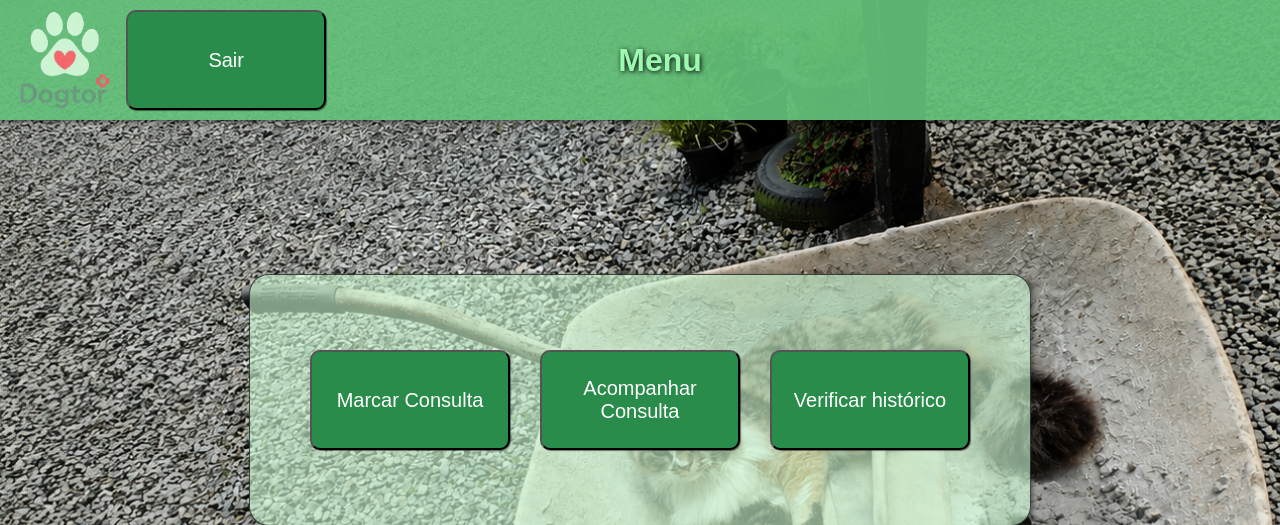
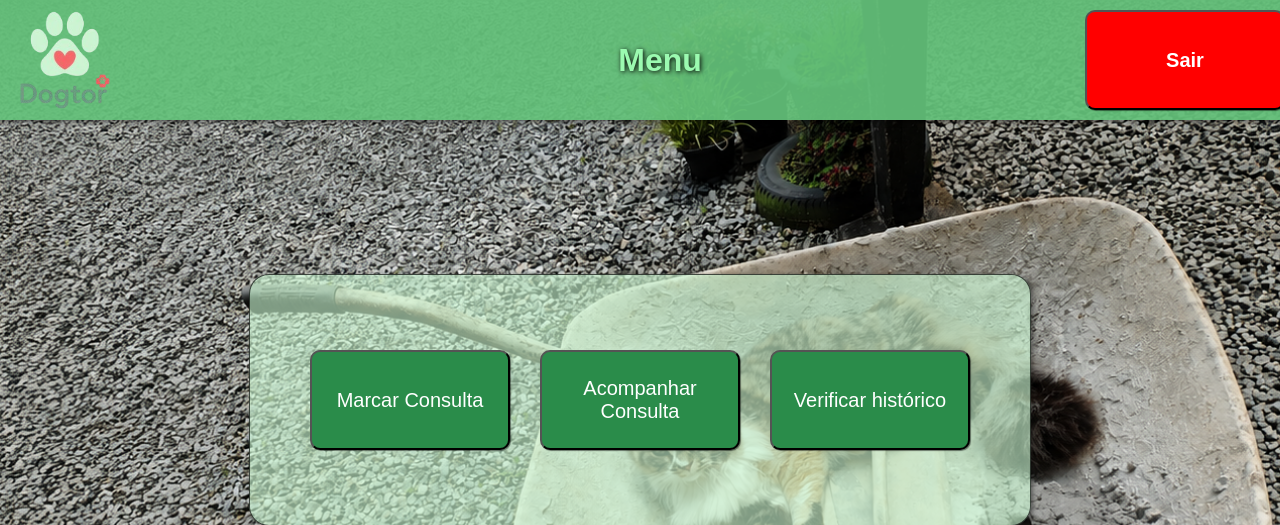
Before and after one commit to UlfGunnar/Projeto-Senai-2-4, a Flask app: page /menu in a window 1280 px wide. Shown: the top 525 px of the page. Run offline with Flask 3, Linux system fonts and the light colour scheme.

Commit message:
ajustes no botão de todas as páginas

```diff
--- a/static/css/Login/Login_geral.css
+++ b/static/css/Login/Login_geral.css
@@ -109,6 +109,10 @@ main > section#login > form > button:hover {
     cursor: pointer;
 }
 
+main > section#login > form > button:active {
+    background-color: #136930;
+}
+
 main > section#register {
     margin-top: 20px;
 }
--- a/static/css/Menu/Menu_cliente/Menu_cliente_geral.css
+++ b/static/css/Menu/Menu_cliente/Menu_cliente_geral.css
@@ -41,6 +41,15 @@ header > h1 {
     text-shadow: 1px 1px 5px black;
 }
 
+header > form {
+    margin-left: auto;
+}
+
+button#sair {
+    background-color: red;
+    font-weight: bold;
+}
+
 main {
     display: flex;
     justify-content: center;
@@ -76,5 +85,5 @@ button:hover {
 }
 
 button:active {
-    background-color: #2A8C4A;
+    background-color: #136930;
 }
--- a/static/css/Register/Register_geral.css
+++ b/static/css/Register/Register_geral.css
@@ -98,6 +98,10 @@ main > section#register > form > button:hover {
     cursor: pointer;
 }
 
+main > section#register > form > button:active {
+    background-color: #136930;
+}
+
 fieldset {
     margin: 10px 5px;
     border-color: #2A8C4A;
```
